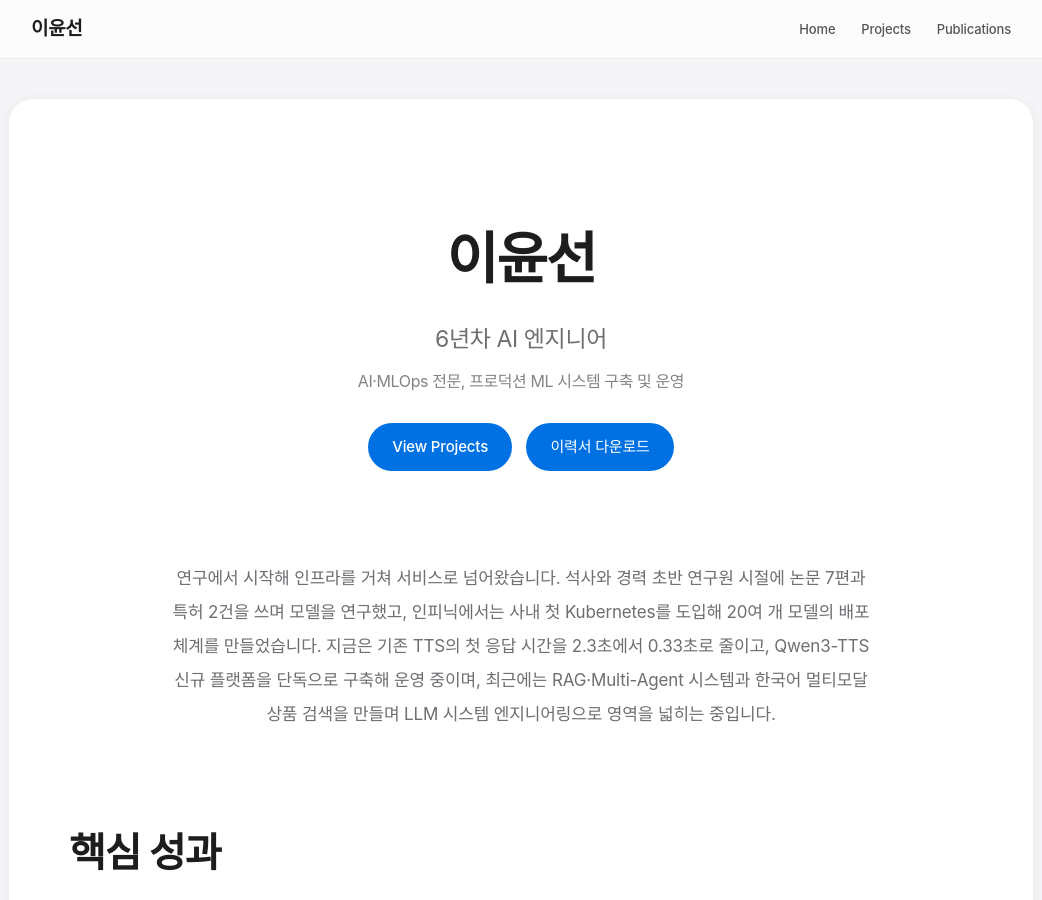
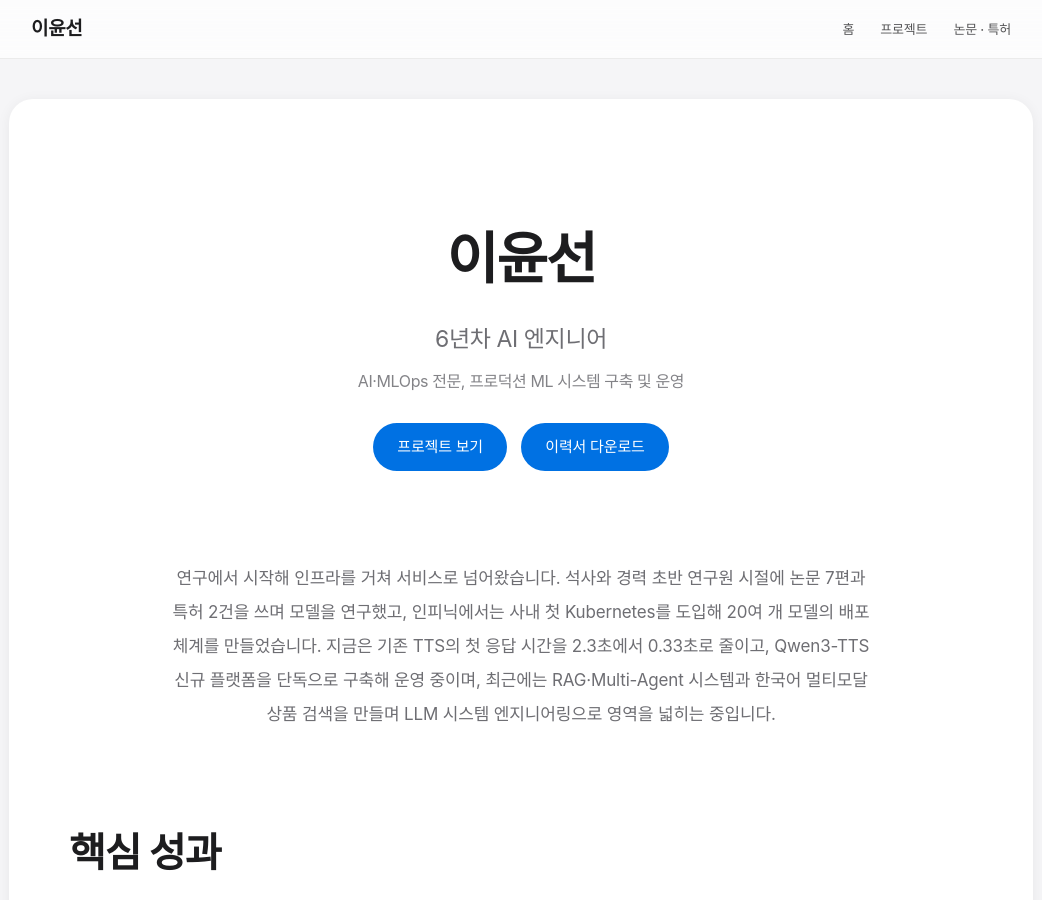
Before and after one commit to ckc5800/ckc5800.github.io, a Jekyll site: the page built from index.html, in a window 1280 px wide and 900 px high. Shown: the whole window, without its empty margins (119-1161 px from the left). Built offline with Jekyll 4.4.1, drawn with Linux system fonts in a browser that asks for light colours; some web fonts are replaced.

Commit message:
내비게이션·페이지 제목 한글화
- 상단 메뉴: Home / Projects / Publications → 홈 / 프로젝트 / 논문 · 특허
- 페이지 제목(탭·프론트매터): Home → 홈, Projects → 프로젝트
- 본문: <h2>Projects</h2> → 프로젝트, Contact → 연락처, View Projects → 프로젝트 보기
- 고유명사(Email·GitHub·Blog·Notion)와 기술 분류 라벨(Languages·AI/ML·DevOps·Infra)은
  영문 유지 — 번역하면 오히려 어색해지는 항목

```diff
--- a/_layouts/default.html
+++ b/_layouts/default.html
@@ -14,9 +14,9 @@
                 <a href="/">이윤선</a>
             </div>
             <ul class="nav-menu">
-                <li><a href="/" class="nav-link">Home</a></li>
-                <li><a href="/projects.html" class="nav-link">Projects</a></li>
-                <li><a href="/publications.html" class="nav-link">Publications</a></li>
+                <li><a href="/" class="nav-link">홈</a></li>
+                <li><a href="/projects.html" class="nav-link">프로젝트</a></li>
+                <li><a href="/publications.html" class="nav-link">논문 · 특허</a></li>
             </ul>
         </div>
     </nav>
--- a/index.html
+++ b/index.html
@@ -1,13 +1,13 @@
 ---
 layout: default
-title: Home
+title: 홈
 ---
 
 <section class="hero">
     <h1>이윤선</h1>
     <p>6년차 AI 엔지니어</p>
     <p style="font-size: 16px; opacity: 0.85;">AI·MLOps 전문, 프로덕션 ML 시스템 구축 및 운영</p>
-    <a href="/projects.html" class="cta-button">View Projects</a>
+    <a href="/projects.html" class="cta-button">프로젝트 보기</a>
     <a href="/assets/resume.pdf" download class="cta-button">이력서 다운로드</a>
 </section>
 
--- a/projects.html
+++ b/projects.html
@@ -1,9 +1,9 @@
 ---
 layout: default
-title: Projects
+title: 프로젝트
 ---
 
-<h2>Projects</h2>
+<h2>프로젝트</h2>
 
 <nav class="side-nav" aria-label="프로젝트 목차">
     <div class="side-nav-search">
```
Also changed, not shown: other parts of index.html (+1 -1 lines).
